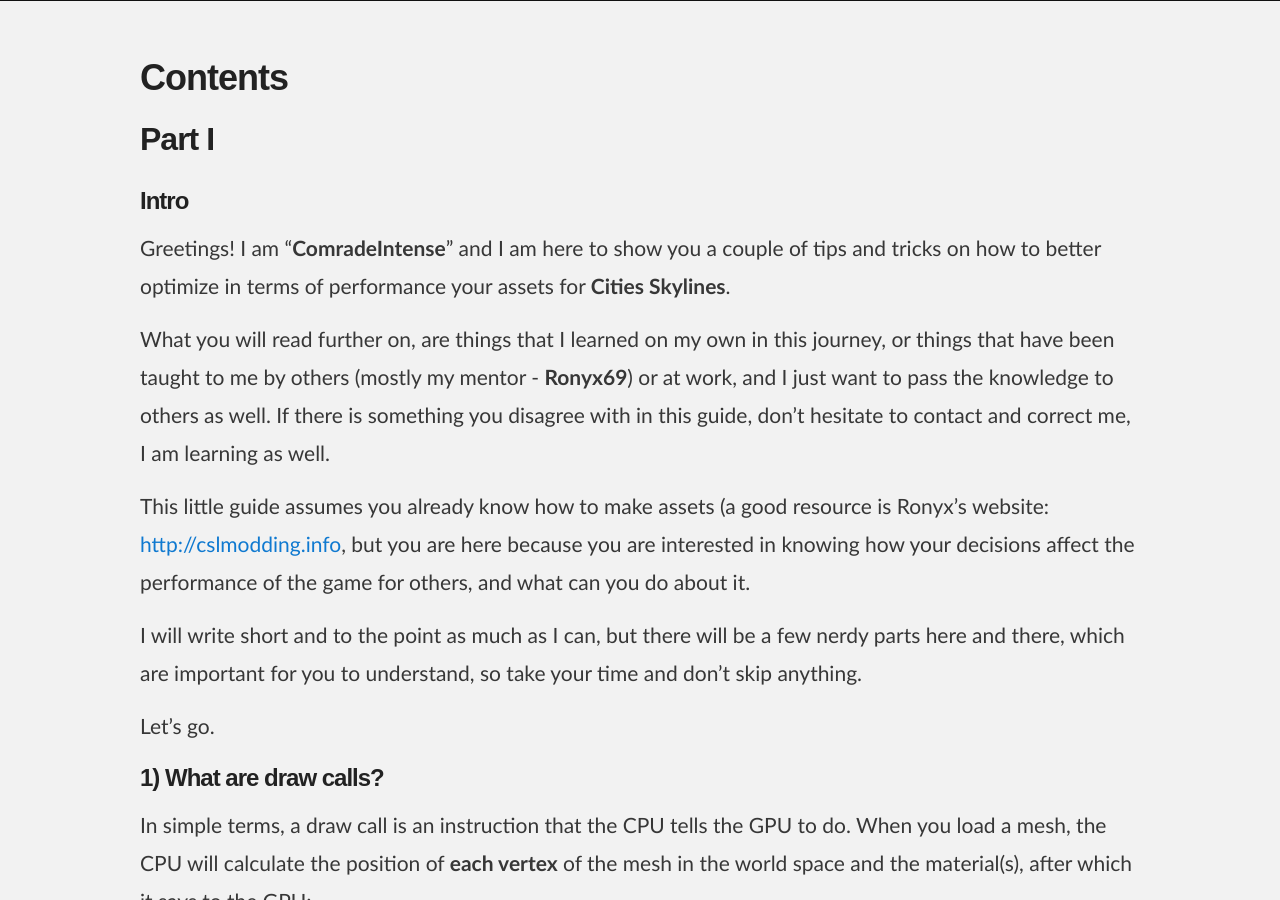
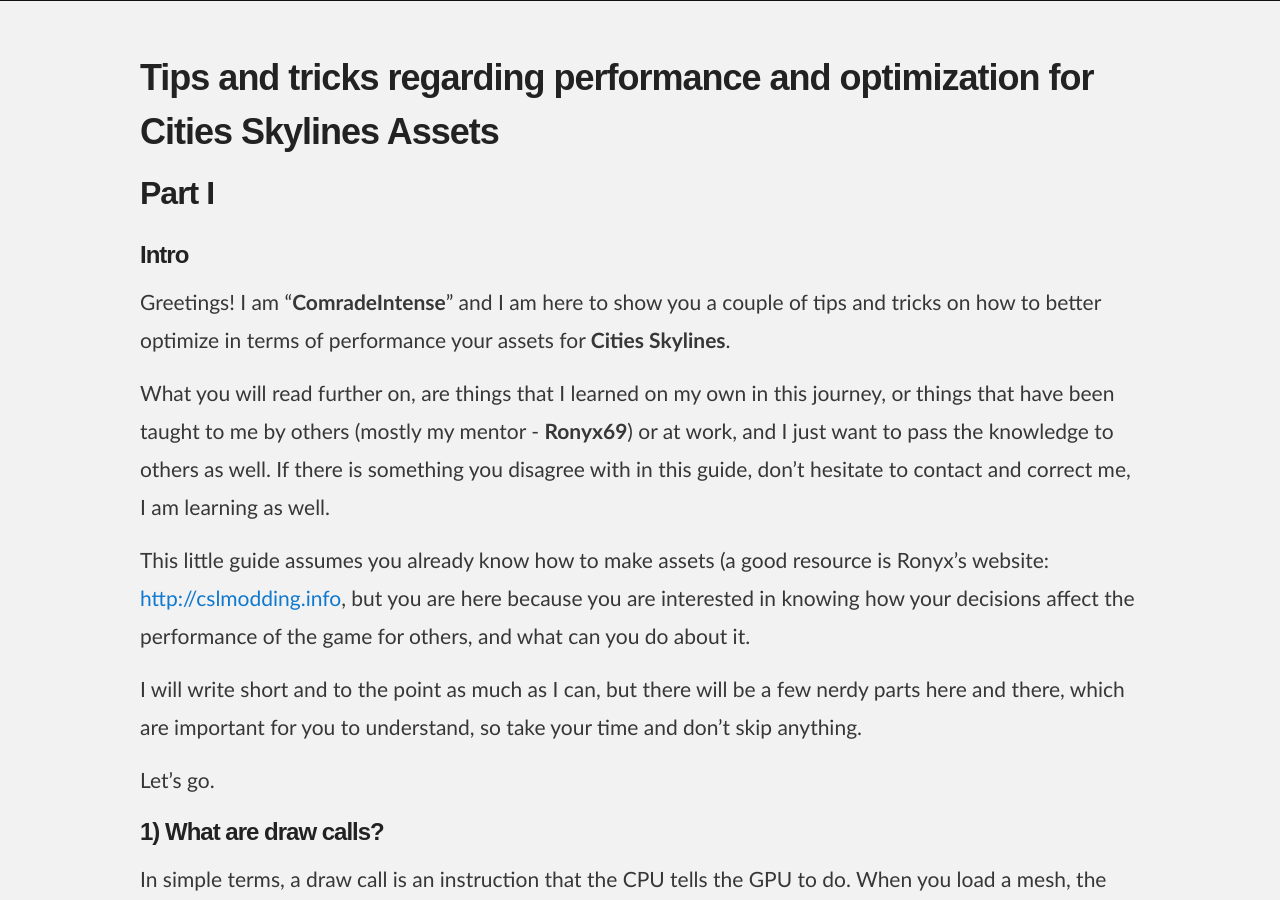
Before and after one commit to comradeintense/assetoptimization, a Jekyll site: the page built from index.md, in a window 1280 px wide and 900 px high. Built offline with Jekyll 4.4.1, drawn with Linux system fonts in a browser that asks for light colours; our own code applies the rules of GitHub Pages for plain Markdown files.

Commit message:
Update index.md

```diff
--- a/index.md
+++ b/index.md
@@ -1,8 +1,7 @@
 ---
 layout: default
 ---
-# Contents
-{:.no_toc}
+#  Tips and tricks regarding performance and optimization for Cities Skylines Assets
 
 ## Part I
 ### Intro
```
